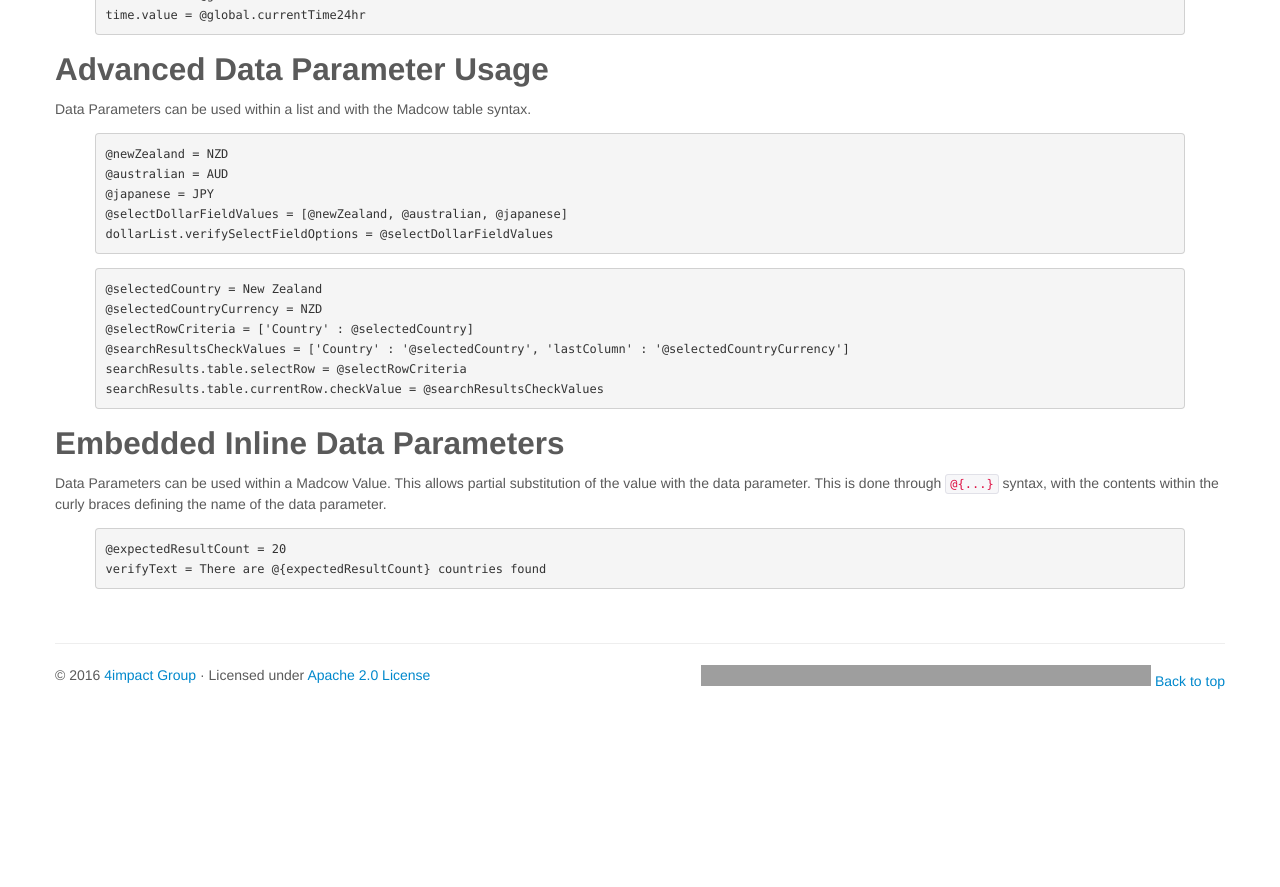
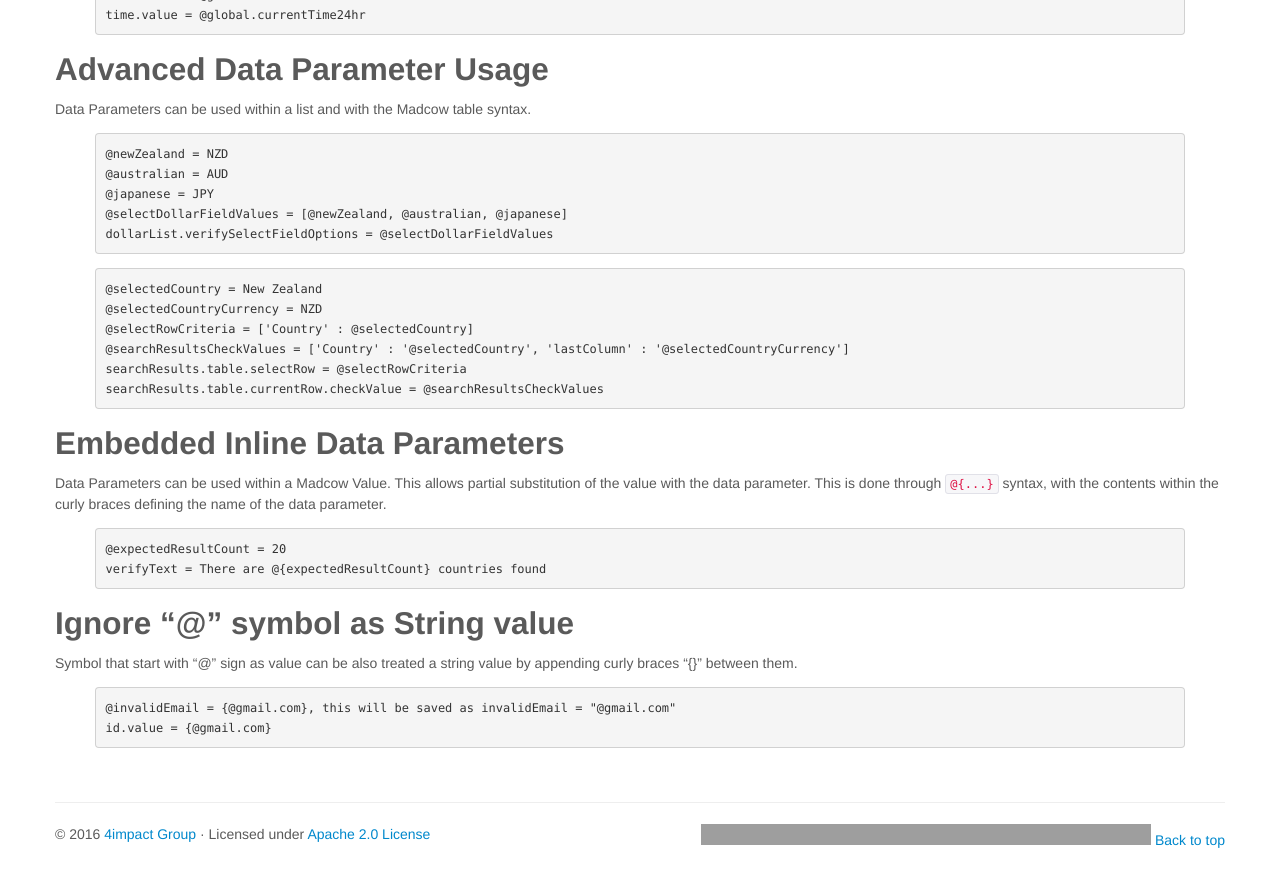
Before and after one commit to 4impact/madcow, a Jekyll site: the page built from documentation/_posts/2012-11-01-dataParameters.md, in a window 1280 px wide and 900 px high, scrolled down 1468 px. Shown: the top 887 px of the window. Built offline with Jekyll 4.4.1, drawn with Linux system fonts in a browser that asks for light colours; nearby versions of some CDN libraries; library files that are not in the unit come from our copies; before the commit the page ends 2209 px from its top, so only the background shows below that; grey boxes are pictures that could not be loaded.

Commit message:
MAD2-170 - added info on ignoreATSymbol

```diff
--- a/documentation/_posts/2012-11-01-dataParameters.md
+++ b/documentation/_posts/2012-11-01-dataParameters.md
@@ -101,3 +101,12 @@ This is done through `@{...}` syntax, with the contents within the curly braces
 @expectedResultCount = 20
 verifyText = There are @{expectedResultCount} countries found
 {% endhighlight %}
+
+## Ignore "@" symbol as String value
+
+Symbol that start with "@" sign as value can be also treated a string value by appending curly braces "{}" between them.
+
+{% highlight bash %}
+@invalidEmail = {@gmail.com}, this will be saved as invalidEmail = "@gmail.com"
+id.value = {@gmail.com}
+{% endhighlight %}
```
Also changed, not shown: documentation/table operations/_posts/2017-05-22-Table-Select-Field.md (+1 -1 lines).
